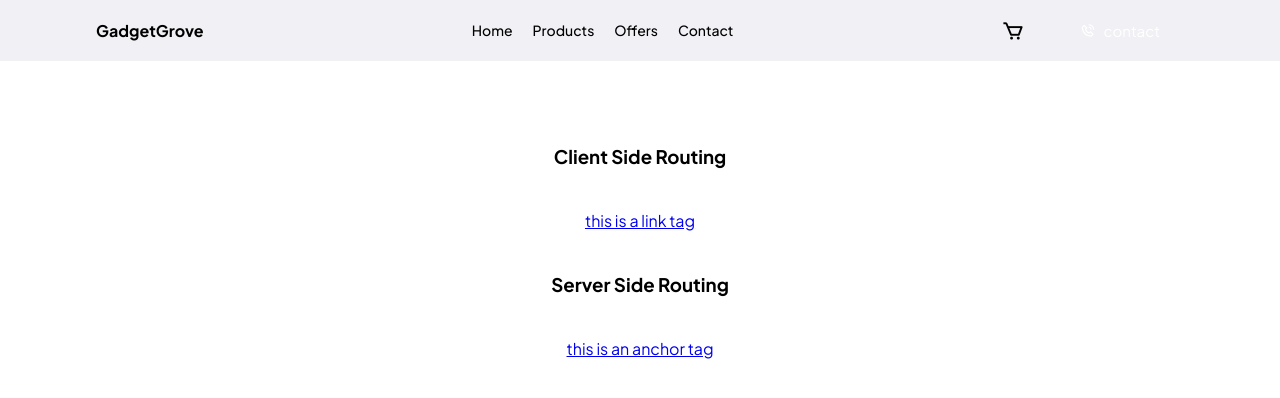
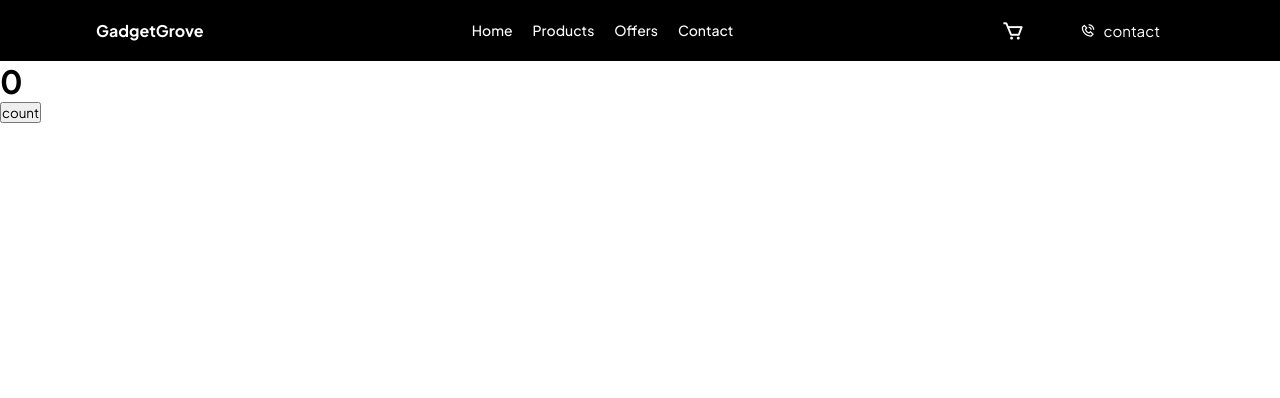
Before and after one commit to barakkenny/gadgetgrove, a React (Vite) app: page /products/1 in a window 1280 px wide. Shown: the top 398 px of the page. Built offline with nearby package versions, Linux system fonts and the light colour scheme.

Commit message:
Implemented products search functionality into the website.

```diff
--- a/src/components/Body.css
+++ b/src/components/Body.css
@@ -43,8 +43,14 @@
     width: 600px;
 }
 
+.featured__products{
+    text-align: center;
+    margin-top: 4rem;
+    font-size: 21px;
+}
+
 .items__card__container{
-    margin: 5rem 2rem 0 3.4rem;
+    margin: 4rem 2rem 0 3.4rem;
     display: flex;
     flex-wrap: wrap;
 }
--- a/src/components/Body.jsx
+++ b/src/components/Body.jsx
@@ -5,7 +5,7 @@ import "./Body.css";
 import Shimmer from "./Shimmer";
 
 function Body() {
-  const [electronicStore, setElectronicStore] = useState(gadgetData);
+  const [electronicItems, setElectronicItems] = useState(gadgetData);
   const [loading, setLoading] = useState(true);
 
   useEffect(() => {
@@ -14,7 +14,7 @@ function Body() {
 
   function fetchGadgetData() {
    setTimeout(() => {
-    setElectronicStore(gadgetData.slice(0, 8));
+    setElectronicItems(gadgetData.slice(0, 8));
     setLoading(false)
    }, 3000);
 
@@ -36,10 +36,14 @@ function Body() {
         </section>
       </section>
 
+      <div className="featured__products">
+        <h2>Featured Products</h2>
+      </div>
+
       <section className="items__card__container">
         {loading ? <Shimmer /> :
-            electronicStore.map((res) => {
-              const { id, name, image } = res;
+            electronicItems.map((electronicItem) => {
+              const { id, name, image } = electronicItem;
               return (
                 <Link to={`/products/${id}`} className="items__card__content" key={id}>
                   <img className="items__image" src={image} alt="" />
--- a/src/components/Header.css
+++ b/src/components/Header.css
@@ -1,7 +1,7 @@
 .header__container{
     background-color: rgb(240, 240, 245);
-    /* background-color: #000; */
-    color: #000;
+    background-color: #000;
+    color: #fff;
 }
 
 .header__content{
@@ -10,6 +10,11 @@
     align-items: center;
     font-family: "Poppins", sans-serif;
     padding: 0.5rem 6rem
+}
+
+.logo{
+    text-decoration: none;
+    color: #fff;
 }
 
 .nav__items > ul{
@@ -26,7 +31,7 @@
 
 .nav__items > ul > li > .nav-links{
     text-decoration: none;
-    color: #000;
+    color: #fff;
 }
 
 .nav__items__two{
--- a/src/components/Header.jsx
+++ b/src/components/Header.jsx
@@ -7,7 +7,7 @@ function Header() {
     <section className="header__container">
       <section className='header__content'>
     <section className="logo__container">
-      <h1 className="logo">GadgetGrove</h1>
+      <h1><Link to="/" className="logo">GadgetGrove</Link></h1>
     </section>
 
     <section className="nav__items">
--- a/src/components/Products.css
+++ b/src/components/Products.css
@@ -1,3 +1,25 @@
+.search__container{
+    display: flex;
+    justify-content: center;
+    gap: 0.5rem;
+    margin-top: 3rem;
+}
+
+.search{
+    width: 500px;
+    height: 40px;
+    border: 1.5px solid;
+    padding: 0 8px;
+}
+
+.search__btn{
+    padding: 0.3rem 3rem;
+    border: none;
+    background-color: #000;
+    color: #fff;
+    cursor: pointer;
+}
+
 .products__card__container{
     margin: 5rem 2rem 0 3.4rem;
     display: flex;
@@ -7,7 +29,6 @@
 .products__card__content{
     width: 280px;
     height: 300px;
-    /* border: 1px solid; */
     margin: 1rem;
 }
 
--- a/src/components/Products.jsx
+++ b/src/components/Products.jsx
@@ -5,19 +5,39 @@ import './Products.css'
 
 function Product() {
   const [products, setProducts] = useState(gadgetData);
+  const [filteredProducts, setFilteredProducts] = useState(gadgetData);
+  const [search, setSearch] = useState("");
 
   useEffect(() => {
+    function fetchGadgetData() {
+      setProducts(gadgetData);
+    }
+
     fetchGadgetData();
   }, []);
 
 
-  function fetchGadgetData() {
-    setProducts(gadgetData);
-  }
+    const handleSearch = ()=> {
+      const searchProducts = products.filter(item =>
+        item.name.toLowerCase().includes(search));
+        console.log(searchProducts)
+      setFilteredProducts(searchProducts)
+    }
 
   return (
-    <section className='products__card__container'>
-      {products.map((product) => {
+    <section>
+      <section className='search__container'>
+      <input
+      className='search'
+      type="text"
+      onChange={(e)=> setSearch(e.target.value)}
+      value={search}
+      />
+      <button onClick={handleSearch} className='search__btn' type='button'>Search</button>
+      </section>
+
+      <section className='products__card__container'>
+      {filteredProducts.map((product) => {
               const { id, name, image } = product;
               return (
                 <section className="products__card__content" key={id}>
@@ -30,6 +50,7 @@ function Product() {
               )
             })
           }
+          </section>
     </section>
   )
 }
--- /dev/null
+++ b/src/components/products/Practice.jsx
@@ -0,0 +1,30 @@
+import React from "react";
+
+class Practice extends React.Component{
+    constructor(props){
+        super(props);
+
+        this.state = {
+            count: 0,
+        }
+
+    }
+
+    render(){
+        const { count } = this.state
+
+    return(
+        <div>
+            <h1>{count}</h1>
+            <button onClick={()=> {
+                 this.setState({
+                    count: count + 1
+                 })
+            }
+            }>count</button>
+        </div>
+    )
+}
+
+}
+export default Practice;
--- a/src/components/products/ProductDetails.jsx
+++ b/src/components/products/ProductDetails.jsx
@@ -1,6 +1,7 @@
 import { useState, useEffect } from 'react';
 import { gadgetData } from '../../utils/data';
-import { useParams, Link } from 'react-router-dom';
+import { useParams } from 'react-router-dom';
+import Practice from './Practice';
 
 
 function ProductDetails() {
@@ -19,15 +20,7 @@ function ProductDetails() {
     <div>
       {/* this is  product details page
       { product ? <div>{product.id}</div> : <p>Loading</p>} */}
-
-
-      <div className='routing'>
-        <h3>Client Side Routing</h3>
-      <Link to='/link'>this is a link tag</Link>
-
-      <h3>Server Side Routing</h3>
-      <a href="/link">this is an anchor tag</a>
-      </div>
+      <Practice  myName="kehinde" />
     </div>
   )
 }
--- a/src/utils/data.js
+++ b/src/utils/data.js
@@ -1,6 +1,6 @@
 export const gadgetData = [{
     "id": 1,
-    "name": " Acer Aspire 5 Slim Laptop",
+    "name": " Samsung UHD TV",
     "image": "samsung-uhd.png",
     "description": "RAM: 4GB, CPU Model Manufacturer: AMD Ryzen 3 3200U, CPU Speed: 3.5GHz, Hard disk size: 128GB, Screen size: 15.6 inches, RAM type: DDR4 SDRAM, Operating System: Windows 10 Small",
     "price": 349.99,
```
